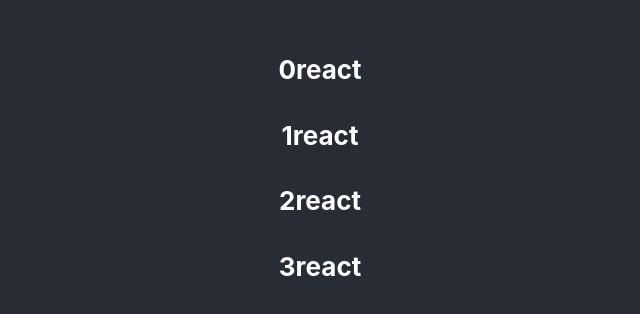
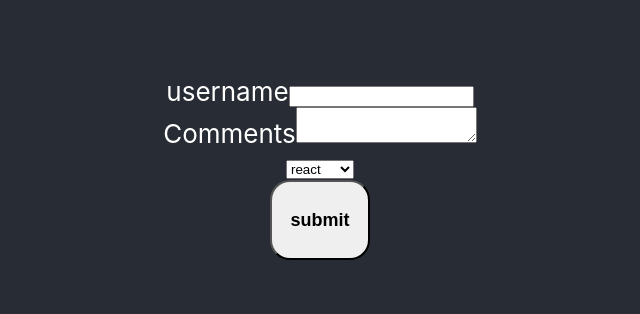
Before and after one commit to abdallahabusedo/LearnReact, a React (Create React App) app in the folder React/NewReactApplication/hello-world/: page / in a window 1280 px wide. Shown: the part 232-546 px from the top of the page, without its empty margins (320-960 px from the left). Built offline with nearby package versions, Linux system fonts and the light colour scheme; the HTML template or start-up script is replaced by a standard one.

Commit message:
Component Lifecycle Methods

```diff
--- a/React/NewReactApplication/hello-world/src/App.js
+++ b/React/NewReactApplication/hello-world/src/App.js
@@ -15,6 +15,7 @@
 import ParentComp from "./Components/ParentComp";
 import UserGreeting from "./Components/UserGreeting";
 import NameList from "./Components/NameList";
+import Form from "./Components/FormHandling/Form";
 function App() {
   return (
     <div className="App">
@@ -44,7 +45,9 @@
         {/* Conditional rendering */}
         {/* <UserGreeting /> */}
         {/* List Rendering */}
-        <NameList />
+        {/* <NameList /> */}
+        {/* Forms */}
+        <Form />
       </header>
     </div>
   );
--- /dev/null
+++ b/React/NewReactApplication/hello-world/src/Components/FormHandling/Form.js
@@ -0,0 +1,58 @@
+import React, { Component } from "react";
+
+class Form extends Component {
+  constructor(props) {
+    super(props);
+    this.state = {
+      userName: "",
+      comments: "",
+      Topic: "react",
+    };
+  }
+  handelUserName = (event) => {
+    this.setState({ userName: event.target.value });
+  };
+  handelComments = (event) => {
+    this.setState({ comments: event.target.value });
+  };
+  handelTopic = (event) => {
+    this.setState({ Topic: event.target.value });
+  };
+  handelSubmit = (event) => {
+    alert(`${this.state.userName} ${this.state.comments} ${this.state.Topic}`);
+    event.preventDefault();
+  };
+  render() {
+    return (
+      <div>
+        <form onSubmit={this.handelSubmit}>
+          <div>
+            <label>username</label>
+            <input
+              type="text"
+              value={this.state.userName}
+              onChange={this.handelUserName}
+            />
+          </div>
+          <div>
+            <label>Comments</label>
+            <textarea
+              value={this.state.comments}
+              onChange={this.handelComments}
+            ></textarea>
+          </div>
+          <div>
+            <select value={this.state.Topic} onChange={this.handelTopic}>
+              <option value="react">react</option>
+              <option value="Vue">Vue</option>
+              <option value="Angular">Angular</option>
+            </select>
+          </div>
+          <button type="submit">submit</button>
+        </form>
+      </div>
+    );
+  }
+}
+
+export default Form;
```
Also changed, not shown: 1 other file (tests, documents, lock files or other folders).
